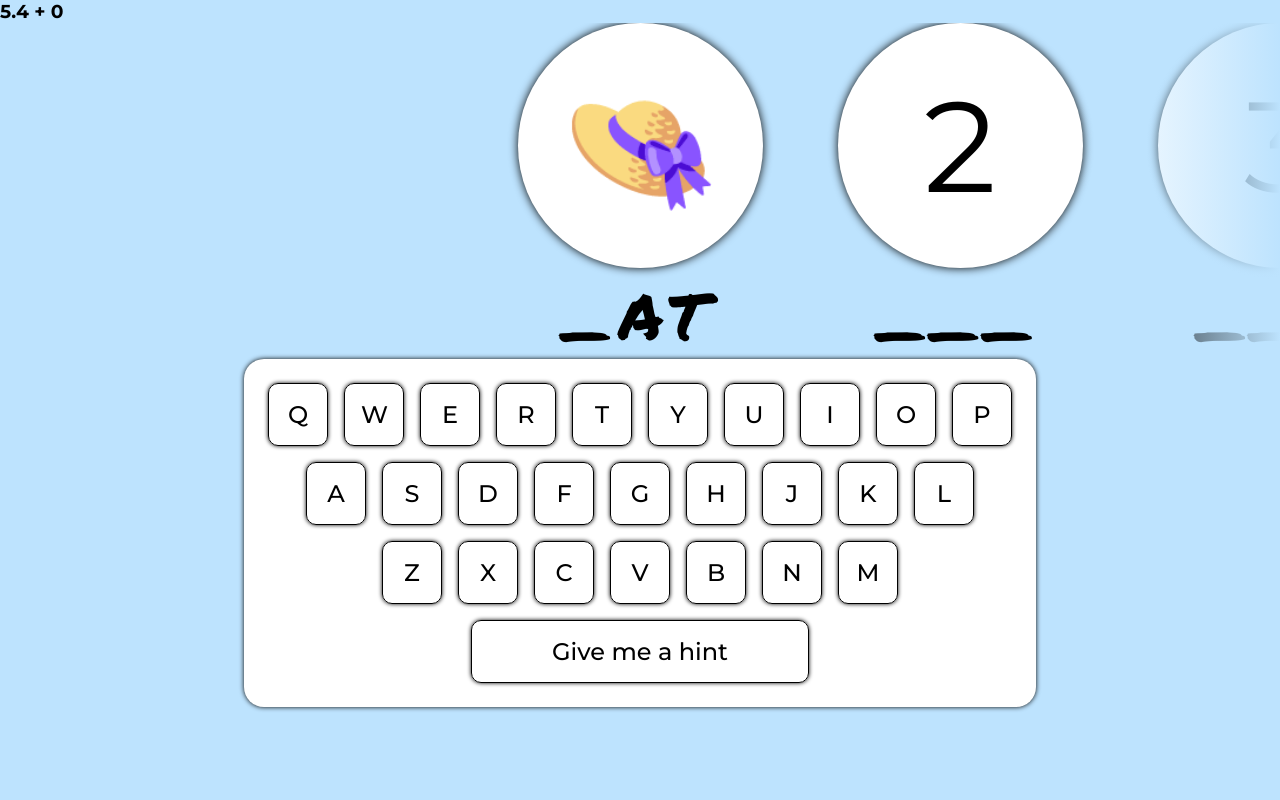
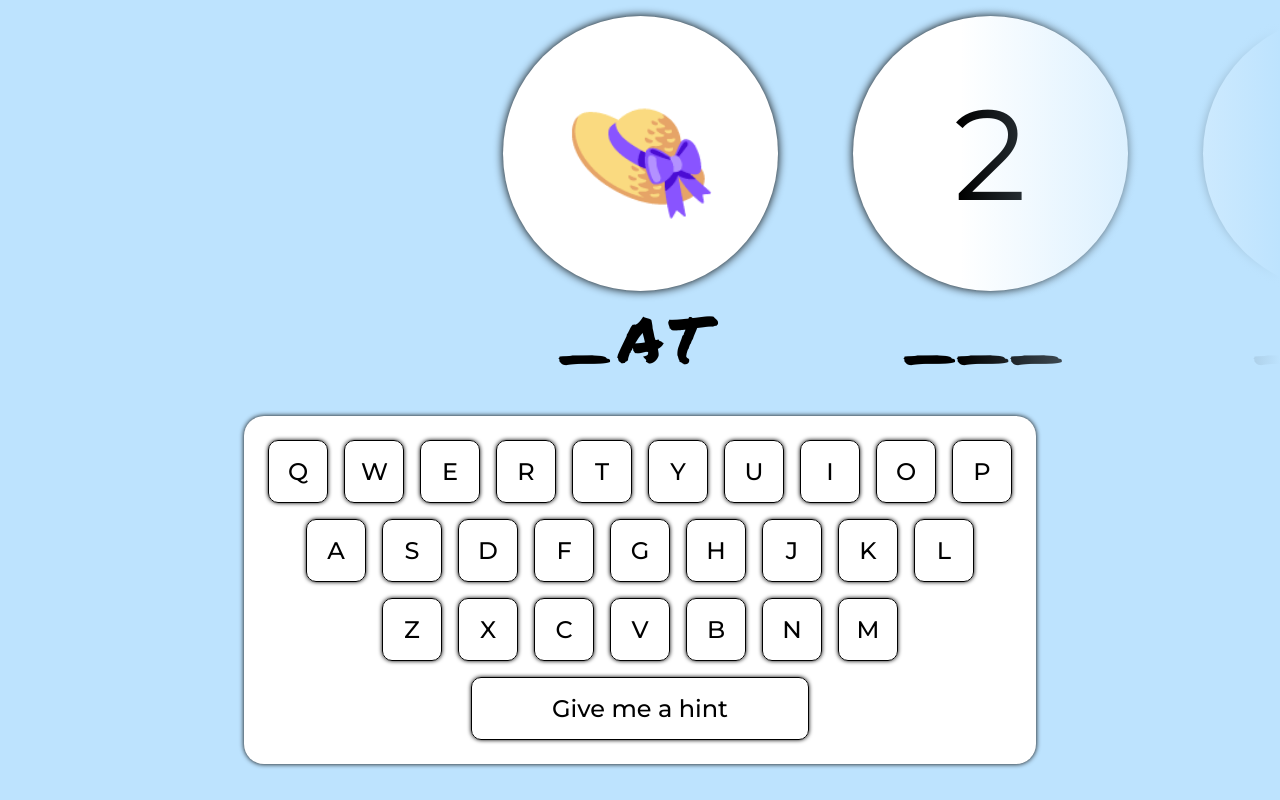
Before and after one commit to jameslimm/letter-quest-frontend, a React (Vite) app: page / in a window 1280 px wide. Built offline with nearby package versions, Linux system fonts and the light colour scheme.

Commit message:
Refactors into components, implement useReducer + useContext

```diff
--- a/src/App.css
+++ b/src/App.css
@@ -3,6 +3,7 @@
 
 :root {
   --bg-color: rgb(189, 227, 254);
+  --questionWidthAndHeight: 350px;
 }
 
 *,
@@ -136,6 +137,7 @@ body {
 .question-slider {
   position: relative;
   overflow: hidden;
+  min-height: calc(var(--questionWidthAndHeight) + 50px);
 }
 
 .question-slider::after,
@@ -143,7 +145,7 @@ body {
   content: "";
   position: absolute;
   z-index: 1;
-  width: 200px;
+  width: 25vw;
 }
 
 .question-slider::after {
@@ -157,12 +159,14 @@ body {
 }
 
 .question {
+  padding: 1rem;
   position: absolute;
   display: flex;
   flex-direction: column;
+  justify-content: center;
   align-items: center;
-  justify-content: space-between;
   transition: all 0.2s ease-in-out;
+  min-width: var(--questionWidthAndHeight);
 }
 
 .question-word {
@@ -173,6 +177,8 @@ body {
 }
 
 .question-emoji {
+  width: calc(var(--questionWidthAndHeight) - 75px);
+  height: calc(var(--questionWidthAndHeight) - 75px);
   font-size: 8rem;
   display: flex;
   align-items: center;
--- a/src/App.jsx
+++ b/src/App.jsx
@@ -1,138 +1,12 @@
-import { useEffect, useState } from "react";
 import "./App.css";
-import questionBank from "./model/questions.json";
-import Keyboard from "./components/Keyboard";
-import GameStartAnimation from "./components/GameStartAnimation";
+import Game from "./components/Game";
+import { GameProvider } from "./components/GameContext";
 
 const App = () => {
-  const [questions, setQuestions] = useState([]);
-  const [currentQuestion, setCurrentQuestion] = useState(0);
-
-  const [startTime, setStartTime] = useState(new Date().getTime());
-  const [currentTime, setCurrentTime] = useState(0);
-  const [penalty, setPenalty] = useState(0);
-
-  const { question, answer, emoji } = questions[currentQuestion] || {};
-
-  const getWindowDimensions = () => {
-    return {
-      width: window.innerWidth,
-      height: window.innerHeight,
-    };
-  };
-
-  useEffect(() => {
-    const intervalId = setTimeout(() => setCurrentTime(new Date().getTime() - startTime), 100);
-    return () => clearTimeout(intervalId);
-  }, [currentTime, startTime]);
-
-  const [windowDimensions, setWindowDimensions] = useState(getWindowDimensions);
-  useEffect(() => {
-    const handleWindowResize = () => {
-      setWindowDimensions(getWindowDimensions);
-    };
-    window.addEventListener("resize", handleWindowResize);
-    return () => window.removeEventListener("resize", handleWindowResize);
-  }, []);
-
-  const handleLetterClick = (letter) => {
-    console.log(letter);
-    if (answer === letter) {
-      console.log("correct!");
-      setCurrentQuestion((q) => q + 1);
-    } else {
-      console.log("wrong");
-      handleAddPenalty(1);
-    }
-  };
-
-  const chooseQuestions = (maxWordLength = 4) => {
-    const _qB = questionBank.filter((q) => q.word.length < maxWordLength);
-    _qB.sort((a, b) => (Math.random() < 0.5 ? -1 : 1));
-    _qB.splice(0, _qB.length - 10);
-
-    _qB.forEach((_q) => {
-      const wordArr = _q.word.split("");
-      const letterIdx = Math.floor(Math.random() * wordArr.length);
-
-      _q.answer = wordArr[letterIdx];
-      wordArr[letterIdx] = "_";
-      _q.question = wordArr.join("");
-    });
-    setQuestions(_qB);
-  };
-
-  useEffect(() => {
-    chooseQuestions();
-  }, []);
-
-  const handleAddPenalty = (seconds) => {
-    setPenalty(penalty + seconds);
-  };
-
-  const questionHeightandWidth = Math.round(windowDimensions.width * 0.25);
-  // calculate the amount to transform the question slider div
-  // in order to centralise the current question.
-  // assume that each question box is 300px wide.
-
-  const centralWindowX = windowDimensions.width / 2;
-  const centralQuestionX = Math.round(
-    currentQuestion * questionHeightandWidth + questionHeightandWidth / 2
-  );
-
-  const amountToTransform = centralWindowX - centralQuestionX;
-  const sliderStyle = {
-    transform: `translateX(${amountToTransform}px)`,
-  };
-
-  console.log(sliderStyle);
-
   return (
-    <>
-      {/* <GameStartAnimation /> */}
-      <h3>
-        {(currentTime / 1000).toFixed(1)} + {penalty}
-      </h3>
-      <div
-        className="question-slider"
-        style={{
-          height: `${questionHeightandWidth}px`,
-        }}
-      >
-        {questions.map((q, i) => {
-          const questionStyle = {
-            transform: `translateX(${amountToTransform}px)`,
-            left: `${i * questionHeightandWidth}px`,
-            width: `${questionHeightandWidth}px`,
-            height: `${questionHeightandWidth}px`,
-          };
-          const questionEmojiStyle = {
-            minWidth: `${questionHeightandWidth - 75}px`,
-            minHeight: `${questionHeightandWidth - 75}px`,
-          };
-          return (
-            <div className="question" key={i} style={questionStyle}>
-              <div className="question-emoji" style={questionEmojiStyle}>
-                {i <= currentQuestion ? q.emoji : i + 1}
-              </div>
-              <div className="question-word">
-                {i === currentQuestion
-                  ? q.question.toUpperCase()
-                  : i > currentQuestion
-                  ? "___"
-                  : q.word.toUpperCase()}
-              </div>
-            </div>
-          );
-        })}
-      </div>
-      <Keyboard
-        answer={answer}
-        question={question}
-        handleLetterClick={handleLetterClick}
-        handleAddPenalty={handleAddPenalty}
-      />
-    </>
+    <GameProvider>
+      <Game />
+    </GameProvider>
   );
 };
 
--- /dev/null
+++ b/src/components/Game.jsx
@@ -0,0 +1,46 @@
+import { useEffect } from "react";
+import { useGameDispatch } from "./GameContext";
+
+import questionBank from "../model/questions.json";
+
+import Keyboard from "./Keyboard";
+import QuestionSlider from "./QuestionSlider";
+
+const Game = () => {
+  const dispatch = useGameDispatch();
+
+  // const [currentTime, setCurrentTime] = useState(0);
+  // useEffect(() => {
+  //   const intervalId = setTimeout(() => setCurrentTime(new Date().getTime() - startTime), 100);
+  //   return () => clearTimeout(intervalId);
+  // }, [currentTime, startTime]);
+
+  const chooseQuestions = (maxWordLength = 4) => {
+    const _qB = questionBank.filter((q) => q.word.length < maxWordLength);
+    _qB.sort((a, b) => (Math.random() < 0.5 ? -1 : 1));
+    _qB.splice(0, _qB.length - 10);
+
+    _qB.forEach((_q) => {
+      const wordArr = _q.word.split("");
+      const letterIdx = Math.floor(Math.random() * wordArr.length);
+
+      _q.answer = wordArr[letterIdx];
+      wordArr[letterIdx] = "_";
+      _q.question = wordArr.join("");
+    });
+    dispatch({ type: "set_questions", questions: _qB });
+  };
+
+  useEffect(() => {
+    chooseQuestions();
+  }, []);
+
+  return (
+    <>
+      <QuestionSlider />
+      <Keyboard />
+    </>
+  );
+};
+
+export default Game;
--- /dev/null
+++ b/src/components/GameContext.jsx
@@ -0,0 +1,46 @@
+import { createContext, useContext, useReducer } from "react";
+
+export const GameStateContext = createContext(null);
+export const GameDispatchContext = createContext(null);
+
+const reducer = (state, action) => {
+  console.log(state, action);
+  switch (action.type) {
+    case "set_questions":
+      return {
+        ...state,
+        questions: action.questions,
+      };
+    case "set_current_question":
+      return {
+        ...state,
+        currentQuestion: action.currentQuestion,
+      };
+    case "add_penalty":
+      return {
+        ...state,
+        penalty: state.penalty + action.penalty,
+      };
+  }
+};
+
+const initialData = {
+  questions: [],
+  currentQuestion: 0,
+  startTime: new Date().getTime(),
+  currentTime: 0,
+  penaltyTime: 0,
+};
+
+export const GameProvider = ({ children }) => {
+  const [state, dispatch] = useReducer(reducer, initialData);
+
+  return (
+    <GameStateContext.Provider value={state}>
+      <GameDispatchContext.Provider value={dispatch}>{children}</GameDispatchContext.Provider>
+    </GameStateContext.Provider>
+  );
+};
+
+export const useGameState = () => useContext(GameStateContext);
+export const useGameDispatch = () => useContext(GameDispatchContext);
--- a/src/components/Keyboard.jsx
+++ b/src/components/Keyboard.jsx
@@ -1,8 +1,14 @@
 import { useEffect, useState } from "react";
+import { useGameDispatch, useGameState } from "./GameContext";
 
-const Keyboard = ({ answer, question, handleLetterClick, handleAddPenalty }) => {
+const Keyboard = () => {
   const KEYS = ["qwertyuiop".split(""), "asdfghjkl".split(""), "zxcvbnm".split("")];
   const MAX_HINT_LEVEL = 3;
+
+  const { currentQuestion, questions } = useGameState();
+  const { question, answer } = questions[currentQuestion] || {};
+
+  const dispatch = useGameDispatch();
 
   const [hintLevel, setHintLevel] = useState(0);
   const [activeKeys, setActiveKeys] = useState([]);
@@ -11,6 +17,18 @@ const Keyboard = ({ answer, question, handleLetterClick, handleAddPenalty }) =>
     if (hintLevel >= MAX_HINT_LEVEL) return;
     setHintLevel(hintLevel + 1);
     handleAddPenalty(2);
+  };
+
+  const handleLetterClick = (letter) => {
+    if (answer === letter) {
+      dispatch({ type: "set_current_question", currentQuestion: currentQuestion + 1 });
+    } else {
+      dispatch({ type: "add_penalty", penalty: 1 });
+    }
+  };
+
+  const handleAddPenalty = (seconds) => {
+    dispatch({ type: "add_penalty", penalty: seconds });
   };
 
   useEffect(() => {
--- /dev/null
+++ b/src/components/Question.jsx
@@ -0,0 +1,50 @@
+import { useLayoutEffect, useRef, useState } from "react";
+import { useGameState } from "./GameContext";
+
+const Question = ({ questionIndex }) => {
+  const { currentQuestion, questions } = useGameState();
+  const { emoji, word, question } = questions[questionIndex];
+
+  const questionRef = useRef(null);
+
+  const [windowWidth, setWindowWidth] = useState(window.innerWidth);
+  const [questionWidth, setQuestionWidth] = useState(0);
+
+  useLayoutEffect(() => {
+    const handleWindowResize = () => {
+      setWindowWidth(window.innerWidth);
+      if (questionRef.current) {
+        console.log(questionRef.current.getBoundingClientRect().width);
+        setQuestionWidth(questionRef.current.getBoundingClientRect().width);
+      }
+    };
+    handleWindowResize();
+    window.addEventListener("resize", handleWindowResize);
+    return () => window.removeEventListener("resize", handleWindowResize);
+  }, []);
+
+  const centralQuestionX = Math.round(currentQuestion * questionWidth + questionWidth / 2);
+  const amountToTransform = windowWidth / 2 - centralQuestionX;
+
+  const questionStyle = {
+    transform: `translateX(${amountToTransform}px)`,
+    left: `${questionIndex * questionWidth}px`,
+  };
+
+  return (
+    <div className="question" ref={questionRef} style={questionStyle}>
+      <div className="question-emoji">
+        {questionIndex <= currentQuestion ? emoji : questionIndex + 1}
+      </div>
+      <div className="question-word">
+        {questionIndex === currentQuestion
+          ? question.toUpperCase()
+          : questionIndex > currentQuestion
+          ? "___"
+          : word.toUpperCase()}
+      </div>
+    </div>
+  );
+};
+
+export default Question;
--- /dev/null
+++ b/src/components/QuestionSlider.jsx
@@ -0,0 +1,16 @@
+import { useGameState } from "./GameContext";
+import Question from "./Question";
+
+const QuestionSlider = () => {
+  const state = useGameState();
+
+  return (
+    <div className="question-slider">
+      {state.questions.map((_, i) => (
+        <Question questionIndex={i} key={i} />
+      ))}
+    </div>
+  );
+};
+
+export default QuestionSlider;
```
